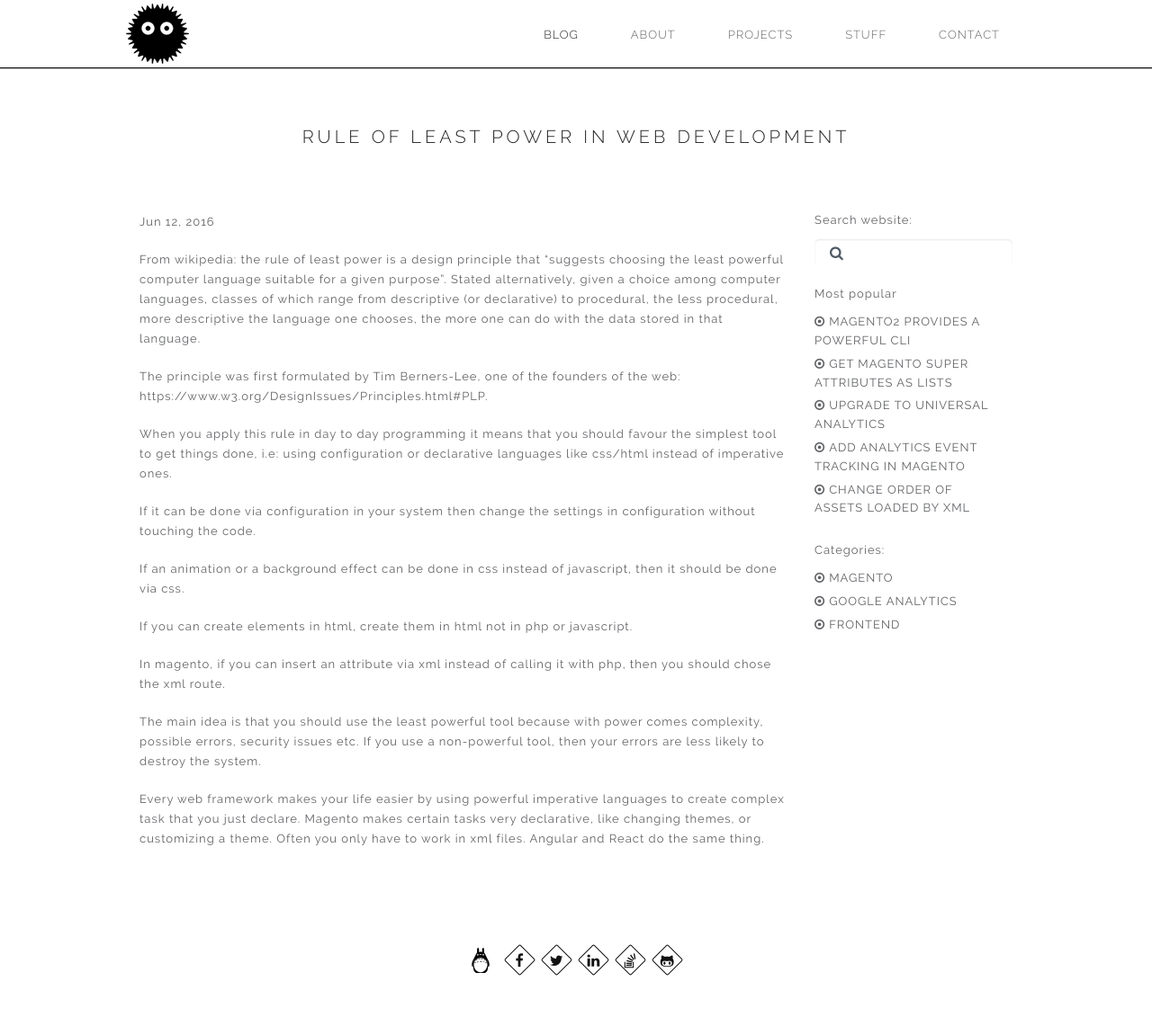
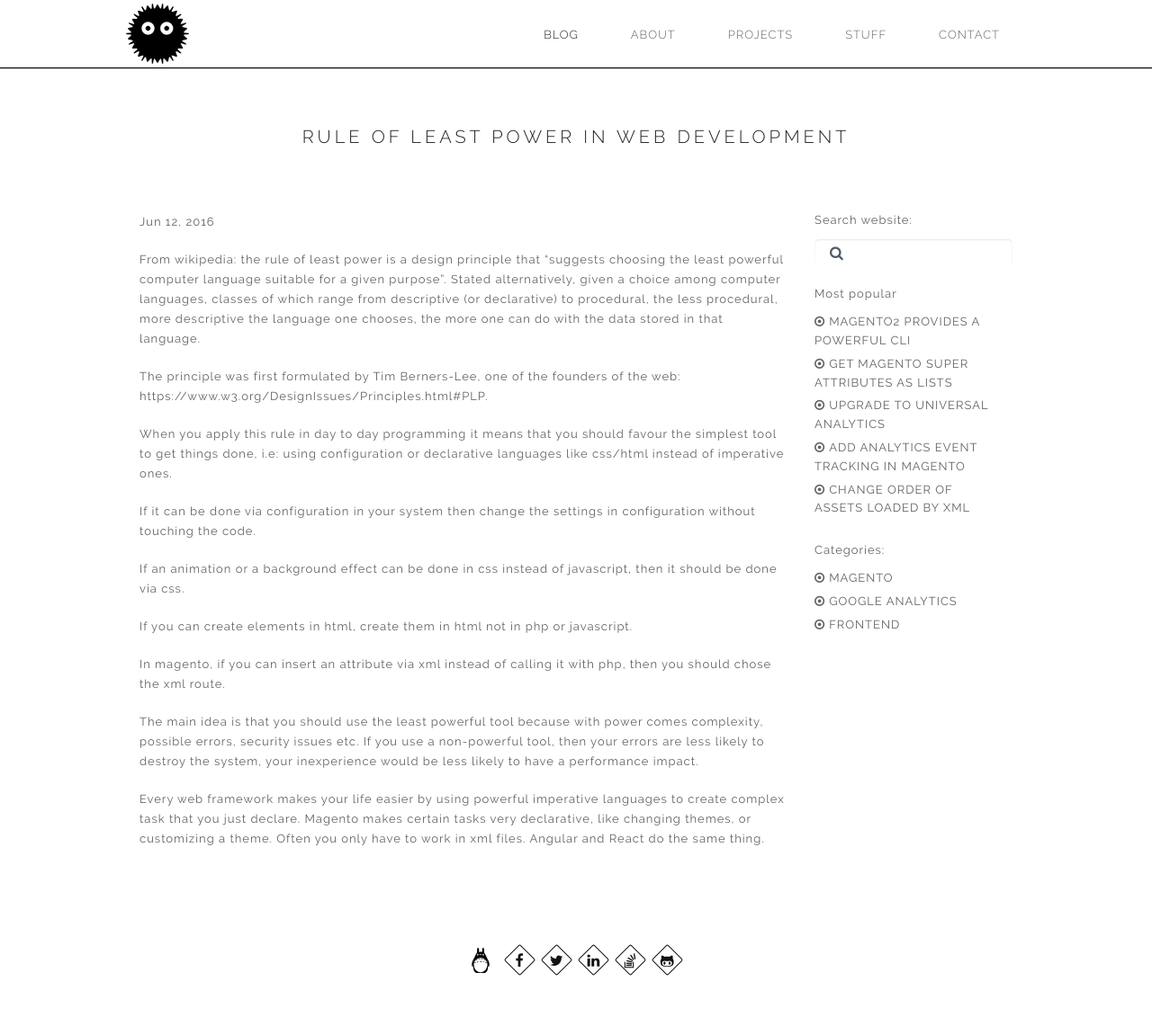
Before and after one commit to ClaudiuCreanga/ClaudiuCreanga.github.io, a Jekyll site: the page built from _posts/2016-06-12-rule-least-power-in-web.markdown, in a window 1280 px wide. Shown: the whole page at 90% size. Built offline with Jekyll 4.4.1, drawn with Linux system fonts in a browser that asks for light colours; nearby versions of some CDN libraries; comment, search, counter and statistics services are not loaded.

Commit message:
new post

```diff
--- a/_posts/2016-06-12-rule-least-power-in-web.markdown
+++ b/_posts/2016-06-12-rule-least-power-in-web.markdown
@@ -19,6 +19,6 @@ If you can create elements in html, create them in html not in php or javascript
 
 In magento, if you can insert an attribute via xml instead of calling it with php, then you should chose the xml route.
 
-The main idea is that you should use the least powerful tool because with power comes complexity, possible errors, security issues etc. If you use a non-powerful tool, then your errors are less likely to destroy the system.
+The main idea is that you should use the least powerful tool because with power comes complexity, possible errors, security issues etc. If you use a non-powerful tool, then your errors are less likely to destroy the system, your inexperience would be less likely to have a performance impact.
 
 Every web framework makes your life easier by using powerful imperative languages to create complex task that you just declare. Magento makes certain tasks very declarative, like changing themes, or customizing a theme. Often you only have to work in xml files. Angular and React do the same thing.
```
